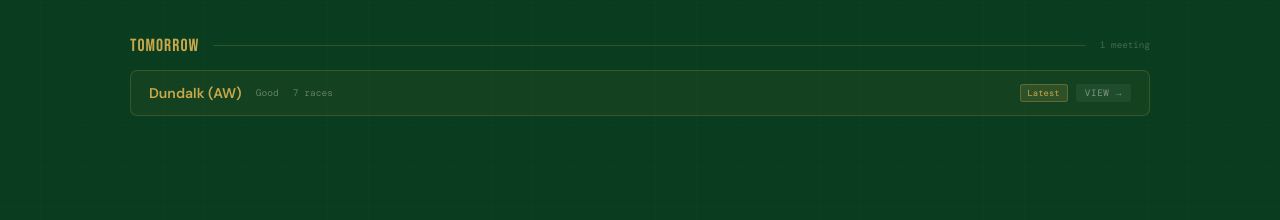
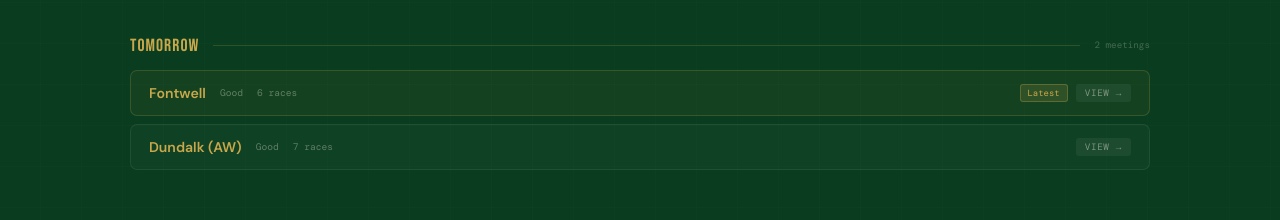
Before and after one commit to ppcjobber/clerk-authentication-starter, a Next.js app: page /archive in a window 1280 px wide. Shown: the part 265-485 px from the top of the page. Built offline with nearby package versions, Linux system fonts and the light colour scheme; no server answers; a web font is replaced by a local one.

Commit message:
archive: add fontwell_28-march-2026

```diff
--- a/app/archive/page.tsx
+++ b/app/archive/page.tsx
@@ -14,13 +14,22 @@
 
 const MEETINGS: any[] = [
   {
+    slug:       "fontwell_28-march-2026",
+    date:       "28 March 2026",
+    label:      "Fontwell — 28 March 2026",
+    going:      "Good",
+    races:      6,
+    courseSlug: "fontwell",
+    latest:     true,
+  },
+  {
     slug:       "dundalk_aw_28-march-2026",
     date:       "28 March 2026",
     label:      "Dundalk (AW) — 28 March 2026",
     going:      "Good",
     races:      7,
     courseSlug: "dundalk-aw",
-    latest:     true,
+    latest:     false,
   },];
 
 function groupByDate(meetings: Meeting[]) {
```
